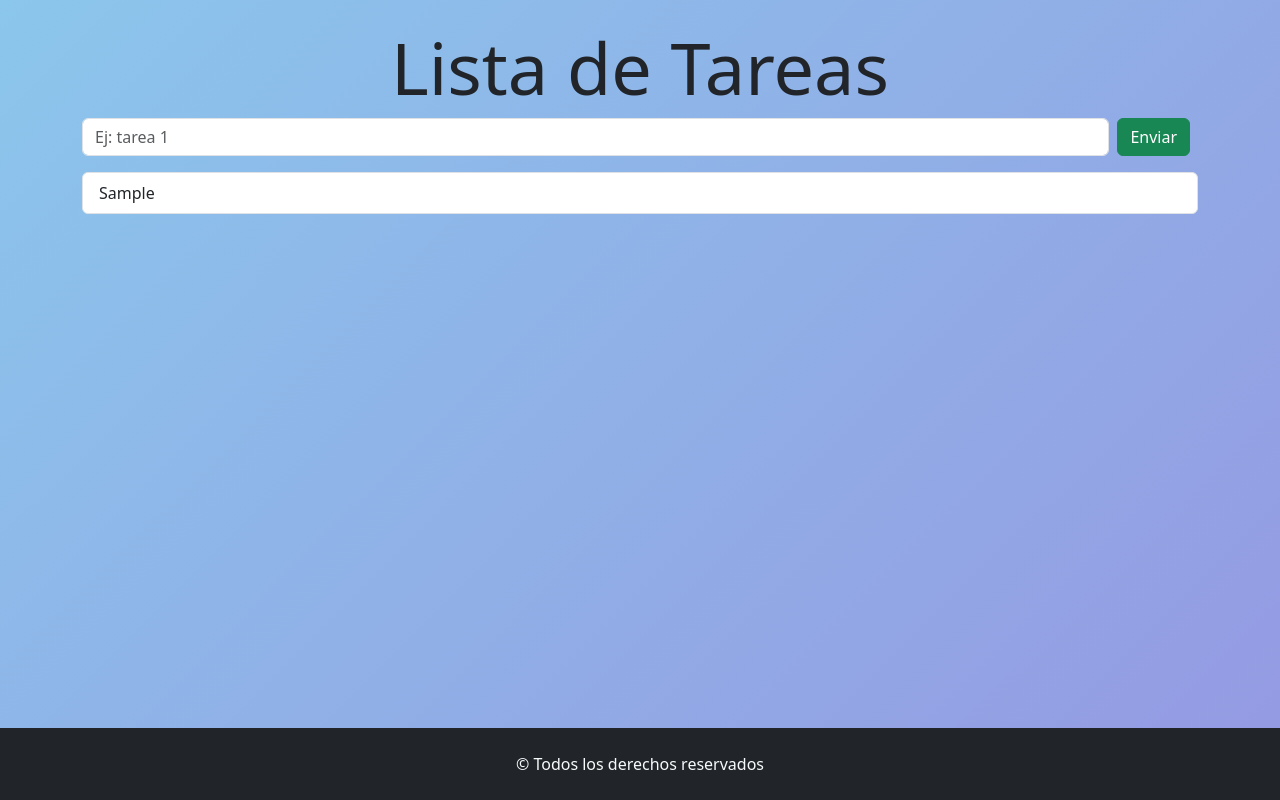
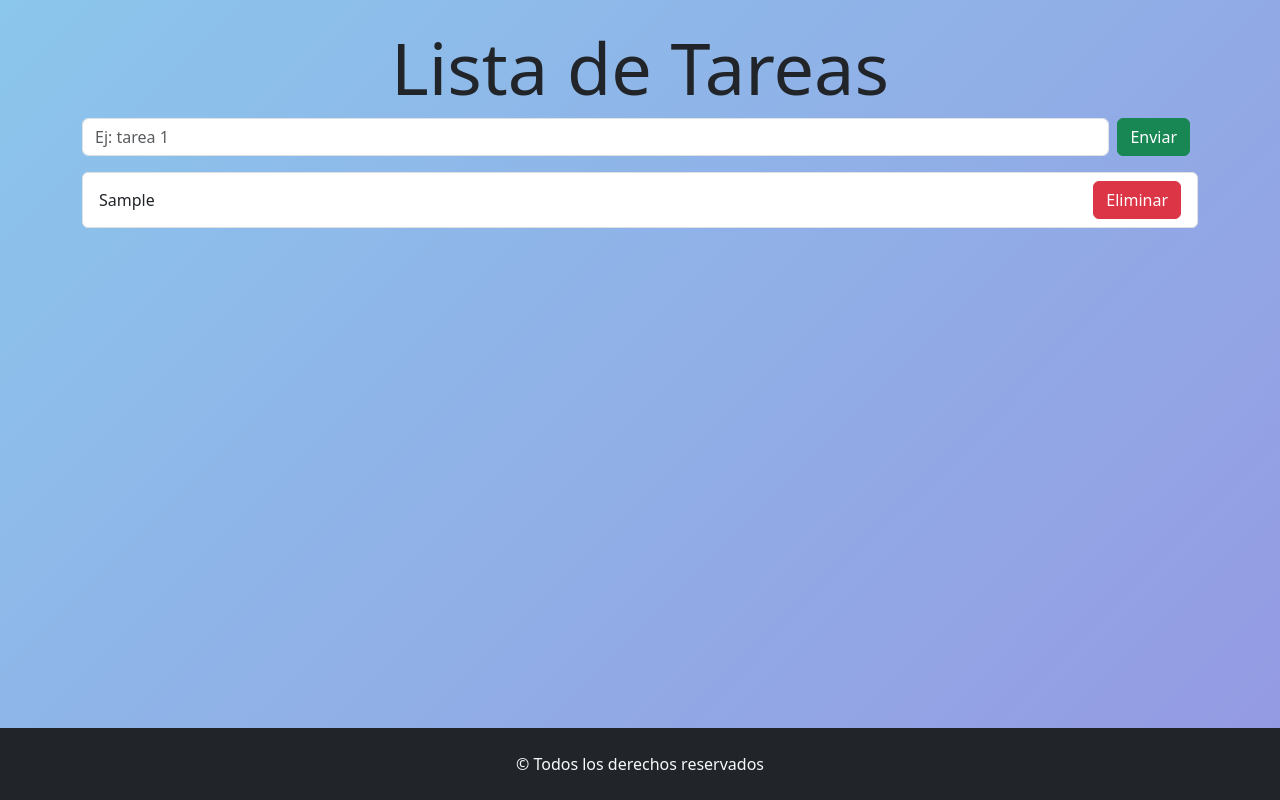
Before and after one commit to lucasecapdevila/listaTareas-react, a React (Vite) app: page / in a window 1280 px wide. Both pictures are taken after typing "Sample" into the empty fields and a click on the button "Enviar". Built offline with nearby package versions, Linux system fonts and the light colour scheme.

Commit message:
se agrega maquetado de boton para borrar tareas

```diff
--- a/src/components/ItemTarea.jsx
+++ b/src/components/ItemTarea.jsx
@@ -1,8 +1,11 @@
-import { ListGroupItem } from "react-bootstrap";
+import { Button, ListGroupItem } from "react-bootstrap";
 
 const ItemTarea = ({nombreTarea}) => {
   return (
-    <ListGroupItem>{nombreTarea}</ListGroupItem>
+    <ListGroupItem className="d-flex justify-content-between align-items-center">
+      {nombreTarea}
+      <Button variant="danger">Eliminar</Button>
+    </ListGroupItem>
   );
 };
 
```
